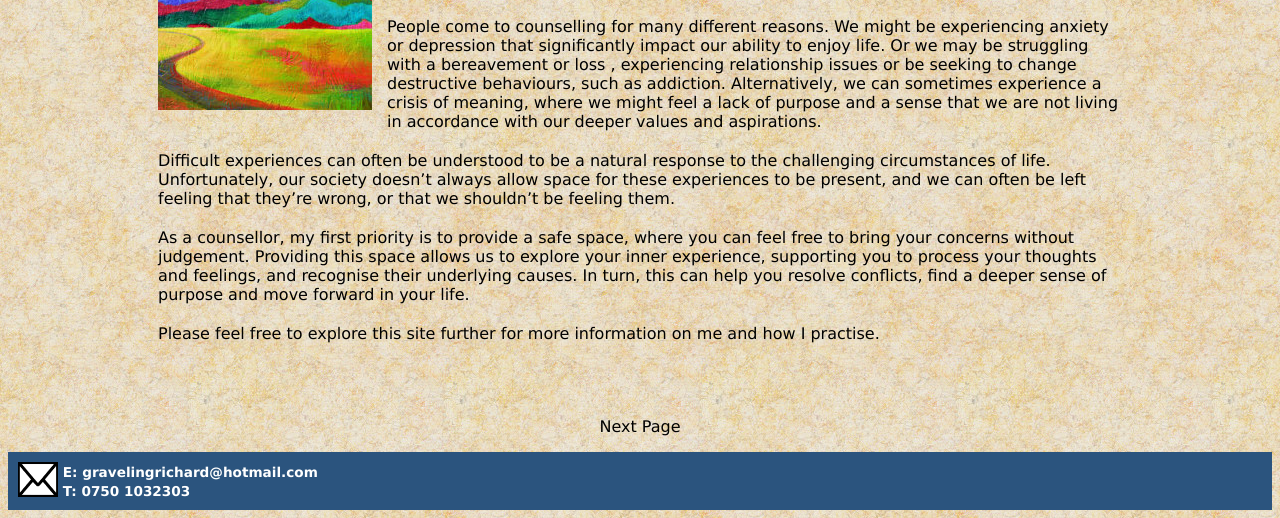
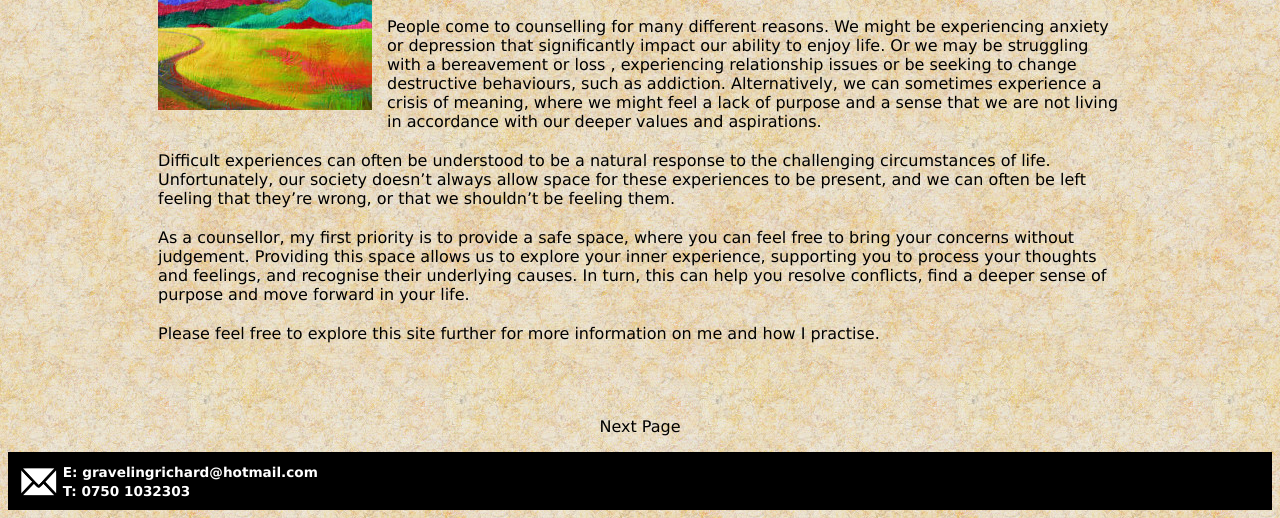
Before and after one commit to gravelingrichard/gravelingrichard.github.io, a plain HTML site: page index.html in a window 1280 px wide. Shown: the part 351-869 px from the top of the page. Drawn offline with Linux system fonts and the light colour scheme.

Commit message:
Update index.html

```diff
--- a/index.html
+++ b/index.html
@@ -61,8 +61,8 @@ a:hover {color: orange;}
 <p style="text-align: center"; >
 <a href="About Me.html">Next Page</a>
 </p>
-<footer style="background-color: #2B547E; color: white; padding:10px;">
-<img align="left" src="envelope2.png" alt="contact" height="35" width="40" />
+<footer style="background-color: black; color: white; padding:10px;">
+<img align="left" src="envelope.png" alt="contact" height="40" width="40" />
 <span style="font-size: 85%;"><b>&nbspE: gravelingrichard@hotmail.com
  <br>
 &nbspT: 0750 1032303</b>
```
